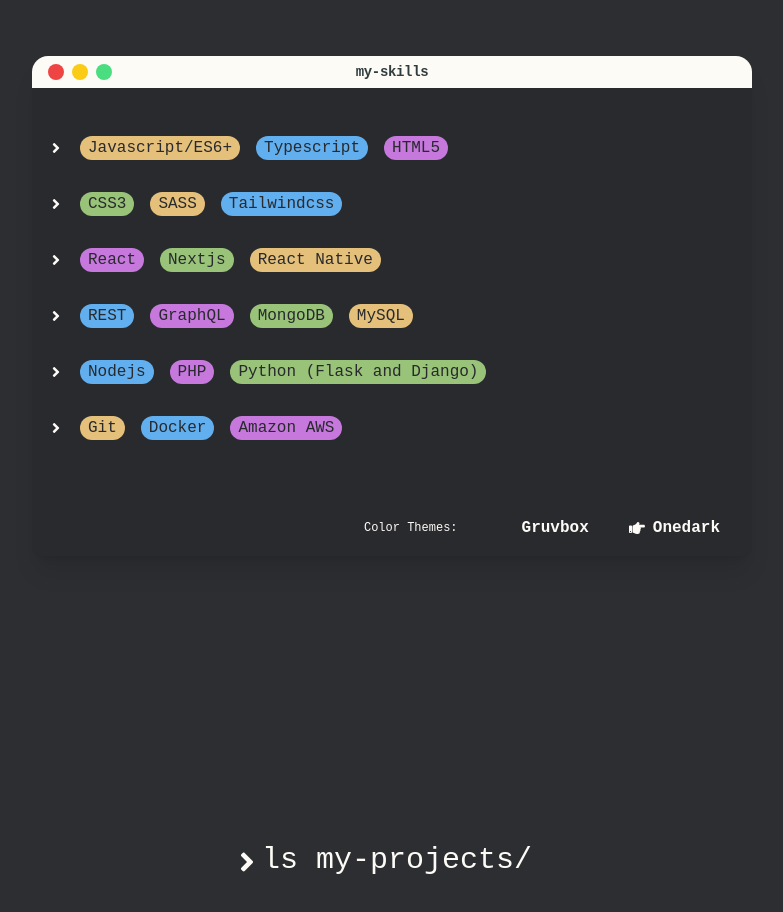
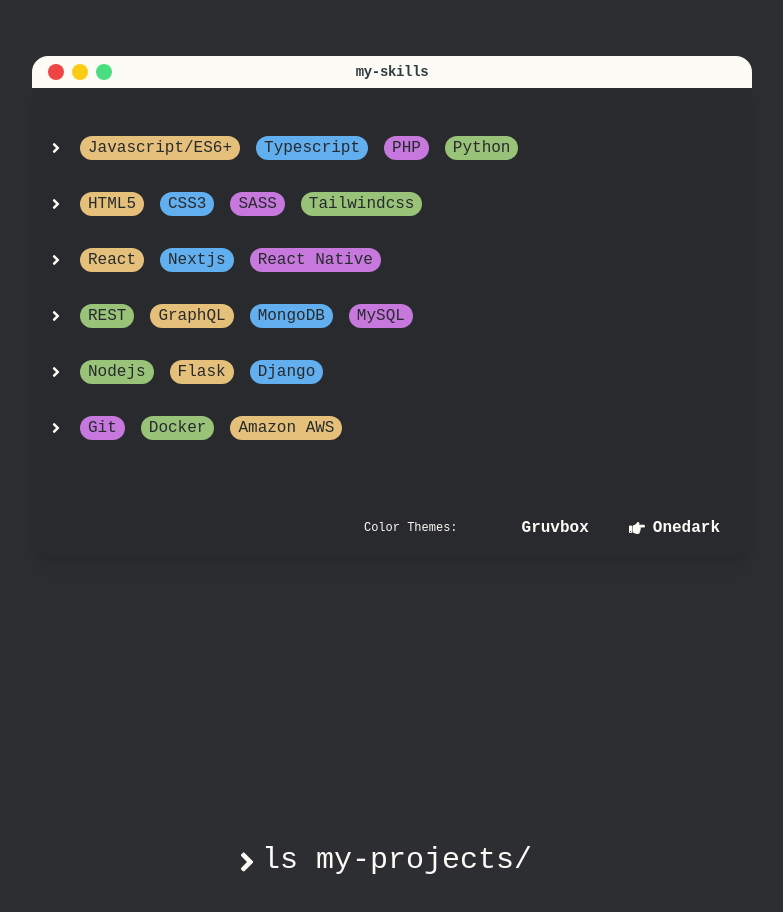
Before and after one commit to rfn900/new-portfolio, a Next.js app: page / in a window 1280 px wide. Shown: the part 1820-2732 px from the top of the page, without its empty margins (248-1031 px from the left). Built offline with nearby package versions, Linux system fonts and the light colour scheme; a web font is replaced by a local one.

Commit message:
Chanve skills

```diff
--- a/data/content.js
+++ b/data/content.js
@@ -77,11 +77,11 @@ export const projects = [
 
 // Content for Skills component
 export const skills = [
-  ["Javascript/ES6+", "Typescript", "HTML5"],
-  ["CSS3", "SASS", "Tailwindcss"],
+  ["Javascript/ES6+", "Typescript", "PHP", "Python"],
+  ["HTML5", "CSS3", "SASS", "Tailwindcss"],
   ["React", "Nextjs", "React Native"],
   ["REST", "GraphQL", "MongoDB", "MySQL"],
-  ["Nodejs", "PHP", "Python (Flask and Django)"],
+  ["Nodejs", "Flask", "Django"],
   ["Git", "Docker", "Amazon AWS"],
 ];
 
```
